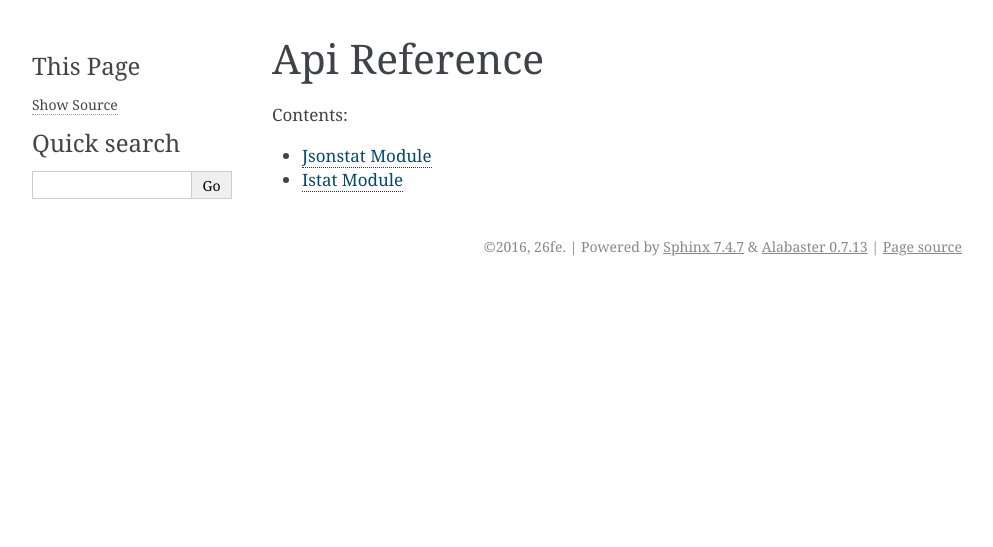
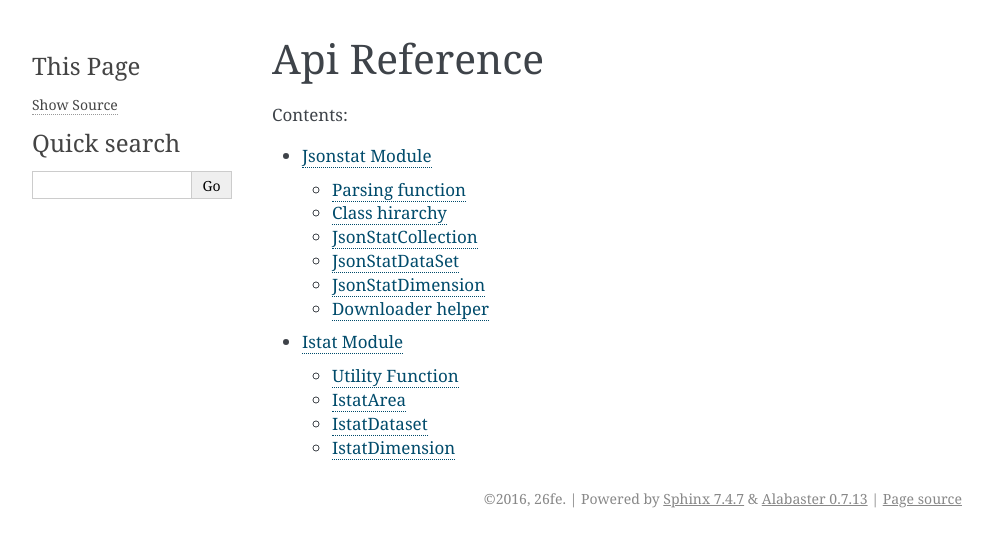
Before and after one commit to 26fe/jsonstat.py, a Sphinx documentation site: the page built from docs/api_reference.rst, in a window 1280 px wide. Shown: the top 547 px of the page, without its empty margins (148-1141 px from the left). Built offline with Sphinx 7.4.7, drawn with Linux system fonts in a browser that asks for light colours.

```diff
--- a/docs/api_istat.rst
+++ b/docs/api_istat.rst
@@ -4,6 +4,9 @@ Istat Module
 
 .. automodule:: istat
     :members:
+
+Utility Function
+================
 
 .. autofunction:: istat.cache_dir
 
@@ -13,11 +16,20 @@ Istat Module
 
 .. autofunction:: istat.dataset
 
+IstatArea
+=========
+
 .. autoclass:: IstatArea
     :members:
+
+IstatDataset
+============
 
 .. autoclass:: IstatDataset
     :members:
 
+IstatDimension
+==============
+
 .. autoclass:: IstatDimension
     :members:
--- a/docs/api_jsonstat.rst
+++ b/docs/api_jsonstat.rst
@@ -5,15 +5,41 @@ Jsonstat Module
 .. automodule:: jsonstat
     :members:
 
+Parsing function
+================
+
+.. autofunction:: jsonstat.from_file
+
+.. autofunction:: jsonstat.from_json
+
+.. autofunction:: jsonstat.from_string
+
+.. autofunction:: jsonstat.from_url
+
+Class hirarchy
+==============
+
+JsonStatCollection
+==================
+
 .. autoclass:: JsonStatCollection
-    :members:
-    :undoc-members:
+
+    .. automethod:: JsonStatCollection.dataset
+
+JsonStatDataSet
+===============
 
 .. autoclass:: JsonStatDataSet
     :members:
 
+JsonStatDimension
+=================
+
 .. autoclass:: JsonStatDimension
     :members:
 
+Downloader helper
+=================
+
 .. autoclass:: Downloader
     :members:
```
